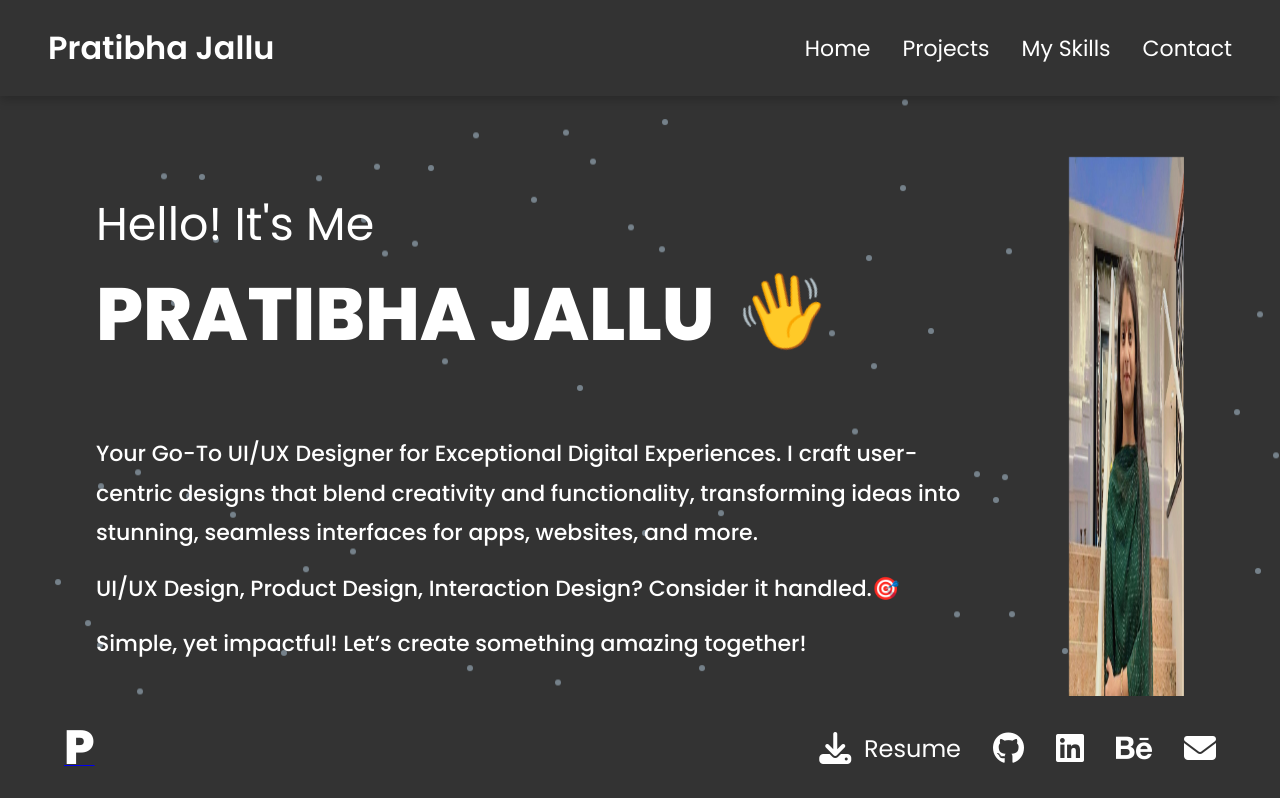
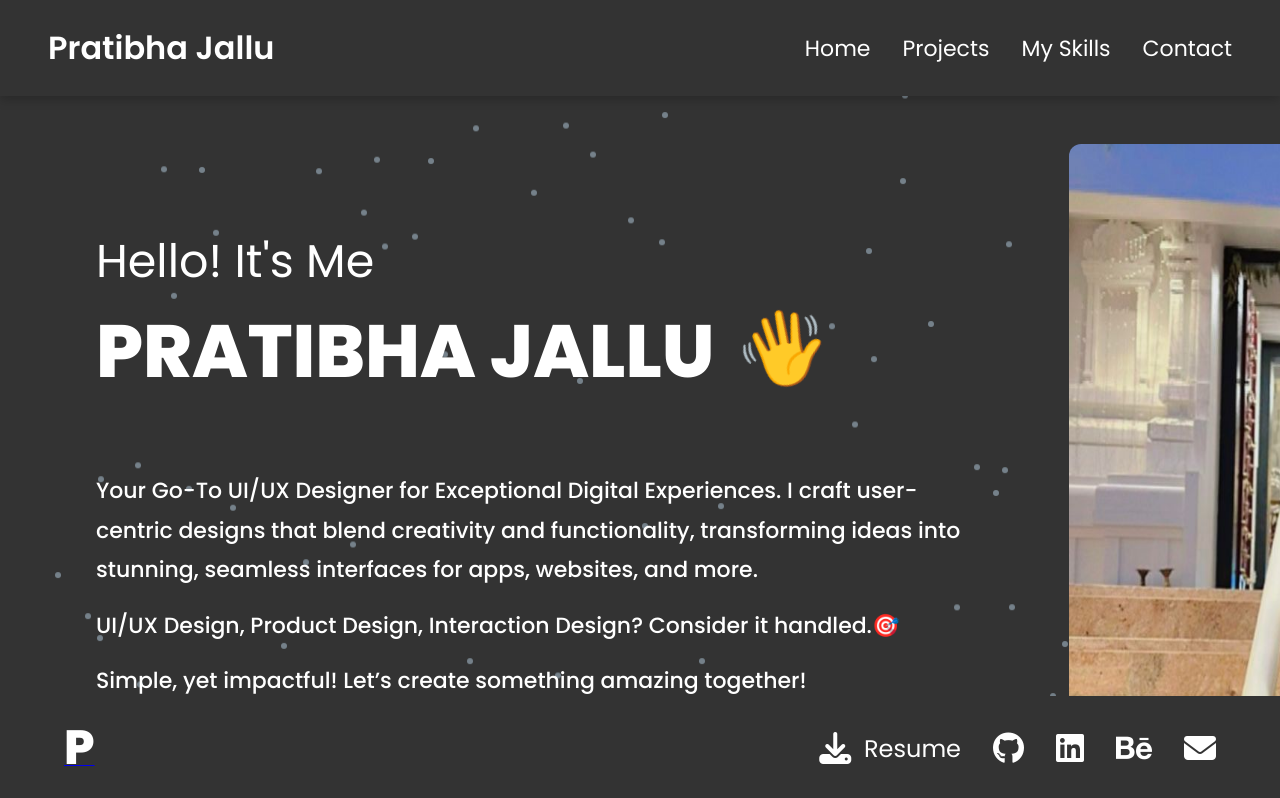
Before and after one commit to jallupratibha/pratibhajallu, a React (Create React App) app: page / in a window 1280 px wide. Shown: the top 798 px of the page. Built offline with nearby package versions, Linux system fonts and the light colour scheme.

Commit message:
Fixed section

```diff
--- a/src/styles/Hero.css
+++ b/src/styles/Hero.css
@@ -22,11 +22,10 @@
 }
 
 .hero-image img {
-    max-width: 100%;
-    width: 800px;
-    height: 700px;
-  }
-
+    width: 700px;
+    height: 800px;
+    border-radius: 12px;
+}
 
 .hero-intro {
     font-family: 'Poppins', sans-serif;
```
